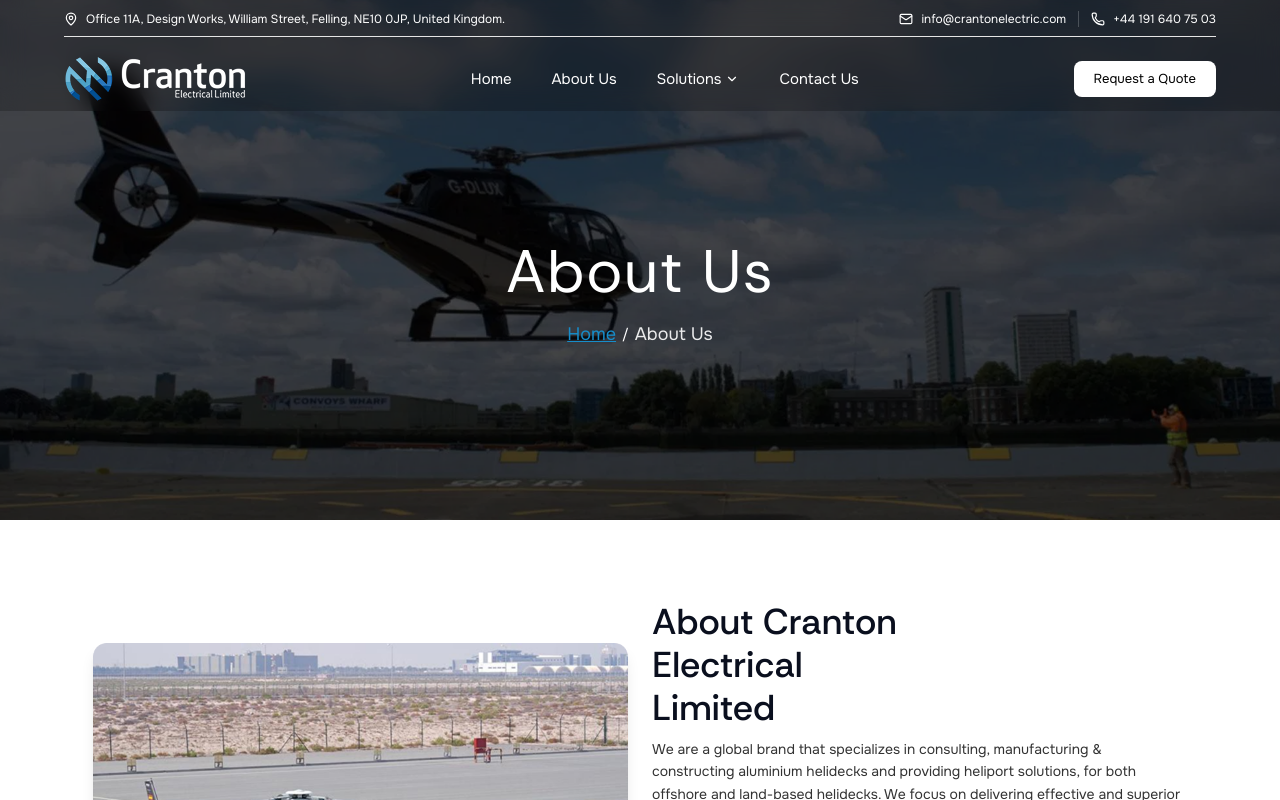
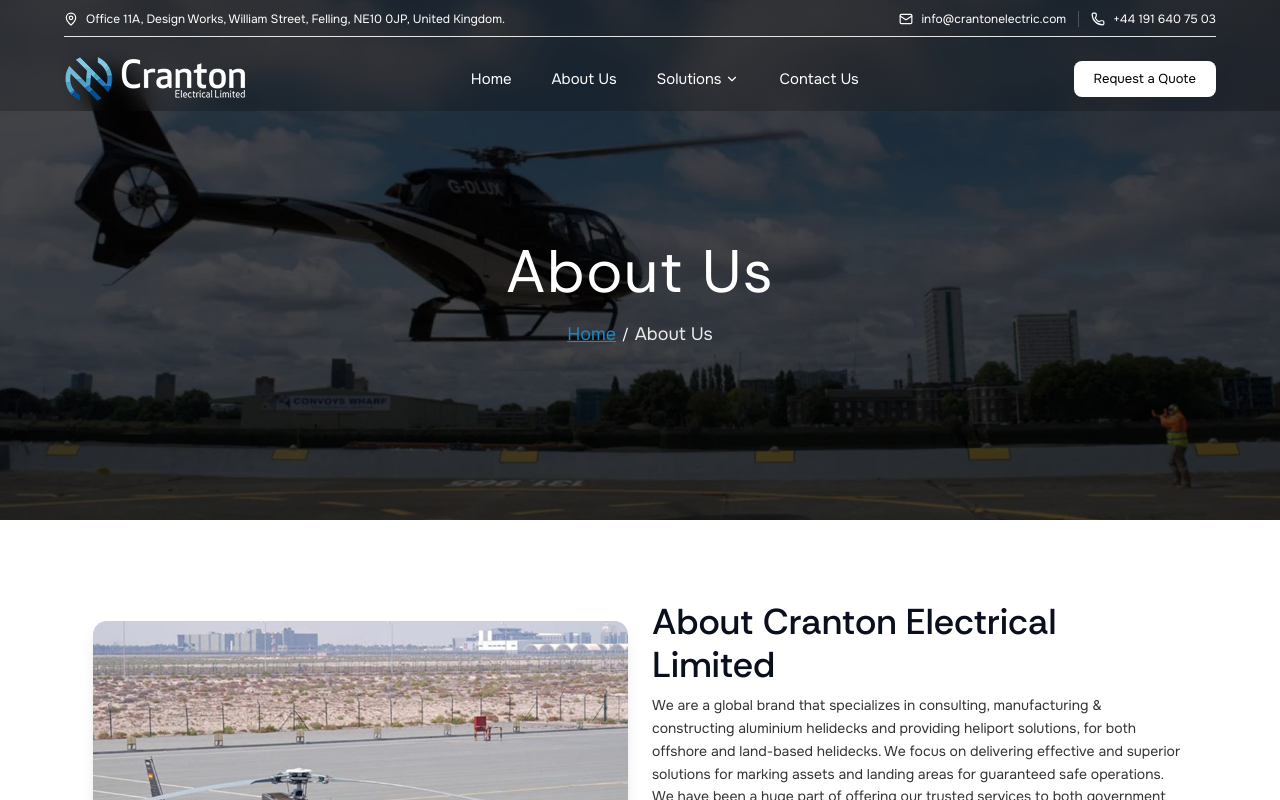
Before and after one commit to developers-xntric/Cranton, a Next.js app: page /about in a window 1280 px wide. Shown: the top 800 px of the page. Built offline with nearby package versions, Linux system fonts and the light colour scheme.

Commit message:
Heading In One Line

```diff
--- a/components/about/value-card.tsx
+++ b/components/about/value-card.tsx
@@ -50,7 +50,7 @@ export function ValueCard({
                     <div className="flex flex-col gap-2">
 
                         {/* Title */}
-                        <h2 className={`text-[20px] md:text-3xl lg:text-[36px] font-medium leading-[1.2]  ${isBlack ? 'text-end text-white' : 'text-start text-[#0a0f1e] xl:max-w-1/2'}`}>
+                        <h2 className={`text-[20px] md:text-3xl lg:text-[36px] font-medium leading-[1.2]  ${isBlack ? 'text-end text-white' : 'text-start text-[#0a0f1e]'}`}>
                             {title}
                         </h2>
 
```
